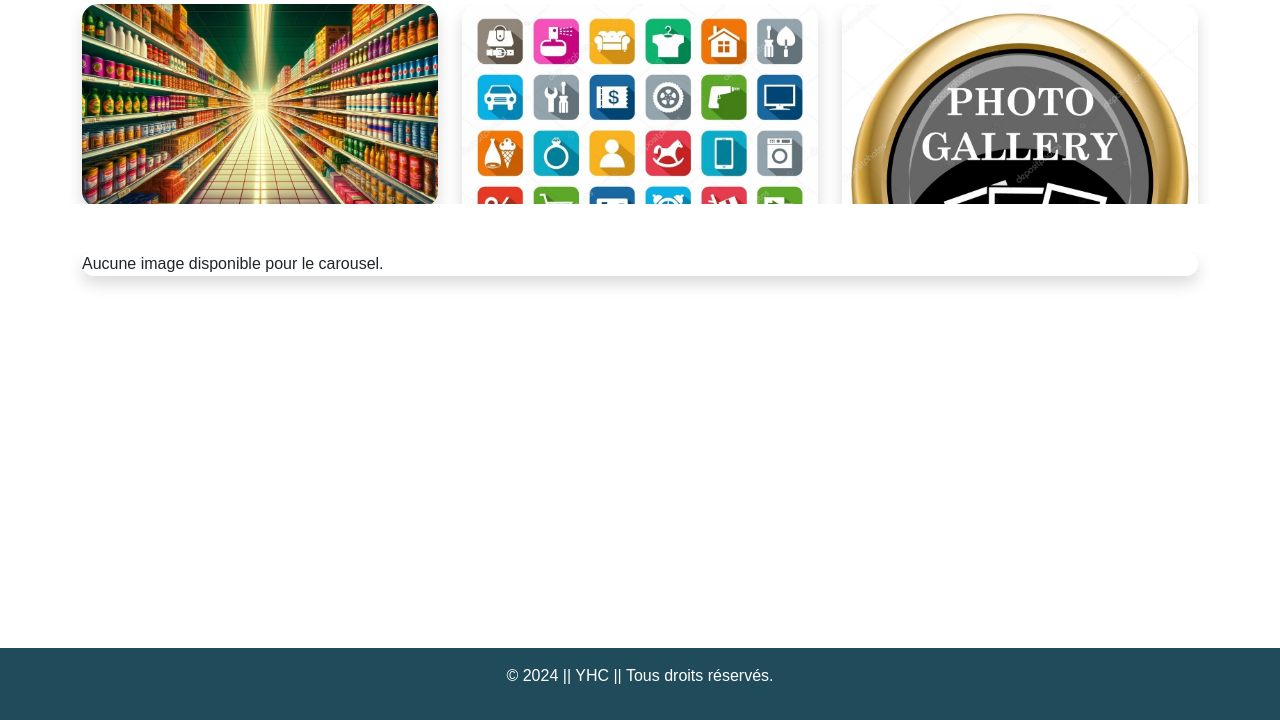
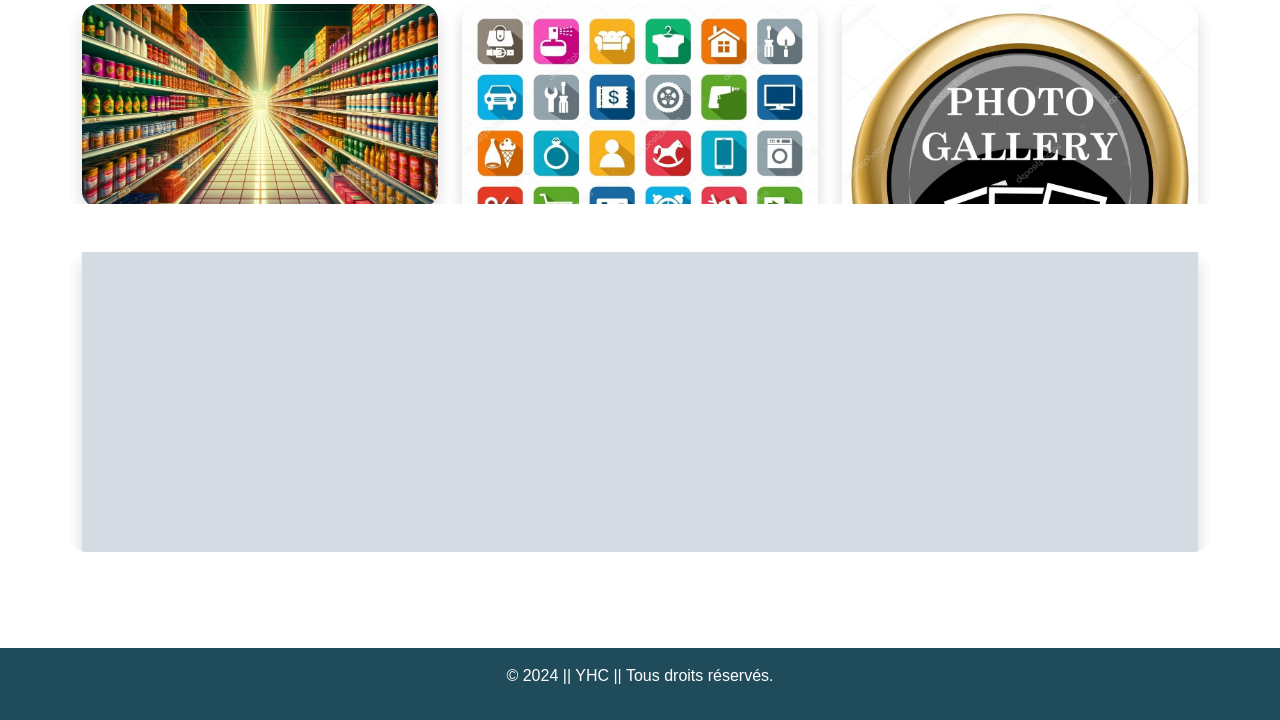
Before and after one commit to CostantiniYH/projet_yhc, a PHP site: page /index.php in a window 1280 px wide. Shown: the part 588-1308 px from the top of the page. Run offline with PHP 8.4, Linux system fonts and the light colour scheme; tables that the repository leaves empty or names only in its code hold one stand-in row (values such as "Sample post"); grey boxes marked "Sample" are stand-in pictures.

Commit message:
modif de l'index

```diff
--- a/backend/db_connect.php
+++ b/backend/db_connect.php
@@ -1,6 +1,14 @@
 <?php
 // Gérer les chemins d'accès
-define('BASE_URL', '/');
+$host = $_SERVER['HTTP_HOST'];
+//$scriptName = dirname($_SERVER['SCRIPT_NAME']);
+
+if ($host === 'localhost') {
+    define('BASE_URL', '/projet_yhc/');
+} else {
+    define('BASE_URL', '/');
+}
+
 
 // Connexion à la base de données
 function connect () {
--- a/class/carousel.php
+++ b/class/carousel.php
@@ -1,13 +1,13 @@
 <?php
 
 class Carousel {
-    private function Image($array, $carouselId) {
+    private function Image($array) {
         $html = '';
         foreach ($array as $key => $a) {
             $html .= '
                 <div class="carousel-item ' . ($key == 0 ? 'active' : '') . '">
                     <img loading="lazy" src="' . htmlspecialchars($a['link']) . '"
-                    class="d-block w-100 img-carousel" alt="..." usemap="#map' . htmlspecialchars($carouselId) . '">
+                    class="d-block w-100 img-carousel" alt="..." usemap="#map' . htmlspecialchars($a['id']) . '">
                     <div class="carousel-caption d-none d-md-block">
                         <h5>' . htmlspecialchars($a['text']) . '</h5>
                     </div>
@@ -42,7 +42,7 @@
                     ' . $this->Indicators($a, $carouselId) . '
                 </div>
                 <div class="carousel-inner">
-                    ' . $this->Image($a, $carouselId) . '
+                    ' . $this->Image($a) . '
                 </div>
                 <button class="carousel-control-prev" type="button" data-bs-target="#' . htmlspecialchars($carouselId) . '" data-bs-slide="prev">
                     <span class="carousel-control-prev-icon" aria-hidden="true"></span>
--- a/components/categorie.php
+++ b/components/categorie.php
@@ -11,7 +11,8 @@
                 $text = ucwords(str_replace(['_', '-', '.'], ' ', $fileName));
                 $a[] = [
                     'link' => $file,
-                    'text' => $text
+                    'text' => $text,
+                    'id' => $categorie['id']
                 ];
             }
             $carousel->Read($a, $categorie['id']);
--- a/index.php
+++ b/index.php
@@ -1,9 +1,9 @@
 <?php
+require_once __DIR__ . '/controllers/session.php';
 require_once __DIR__ . '/backend/db_connect.php';
 require_once __DIR__ . '/components/header.php';
 require_once __DIR__ . '/class/navbar.php';
 require_once __DIR__ . '/class/carousel.php';
-require_once __DIR__ . '/controllers/session.php';
 
 
 $navbar = new Navbar();
@@ -84,7 +84,8 @@
                     $text = ucwords(str_replace(['_', '-', '.'], ' ', $fileName));
                     $a[] = [
                         'link' => $file,
-                        'text' => $text
+                        'text' => $text,
+                        'id' => $categorie['id']
                     ];
                 }
             }
@@ -110,29 +111,32 @@
                 <area shape="rect" coords="0,0, 350,250" alt="Galerie" href="image.php">
             </map>
         </div>
-        <div class="mb-5 img-map img-index" style="height: 300px; overflow: hidden;" data-aos="flip-right" data-aos-duration="1500" data-aos-delay="500">
-            <div class="card-img-top card-img rounded-4 shadow">
+        <div class="mb-5 img-map img-index rounded-4" style="height: 300px; overflow: hidden;" data-aos="flip-up" data-aos-duration="1500" data-aos-delay="500">
+            <div class="card-img-top card-img shadow">
                 <?php
                     $carousel = new Carousel();
 
                     $a = [];
+
                     foreach ($categories as $categorie) {
-                        $files = glob('./uploads/' . $categorie['nom'] . '/*.{jpg}', GLOB_BRACE);
-                        foreach ($files as $file) {
-                            $fileName = basename($file, pathinfo($file, PATHINFO_EXTENSION));
-                            $text = ucwords(str_replace(['_', '-', '.'], ' ', $fileName));
+                        $file = $categorie['image'];
+                        $text = $categorie['nom'];
+                        $id_categorie = $categorie['id'];
                         $a[] = [
                             'link' => $file,
-                                'text' => $text
+                            'text' => $text,
+                            'id' => $id_categorie
                         ];
                     }
-                    }
+
                     $carousel->Read($a, 2);
                 ?>
             </div>
-            <map name="map<?= $categorie['id']; ?>">
-                <area shape="rect" coords="0,0,350,200" href="<?= BASE_URL ?>produits.php?id=<?= $categorie['id']; ?>">
+            <?php foreach ($a as $item) { ?>
+                <map name="map<?= $item['id']; ?>">
+                    <area shape="rect" coords="400,0,800,400" href="<?= BASE_URL ?>produits.php?id=<?= $item['id']; ?>">
                 </map>
+            <?php } ?>
         </div>
     </div>
 </div>
```
Lines whose indentation alone changed are shown as unchanged.
